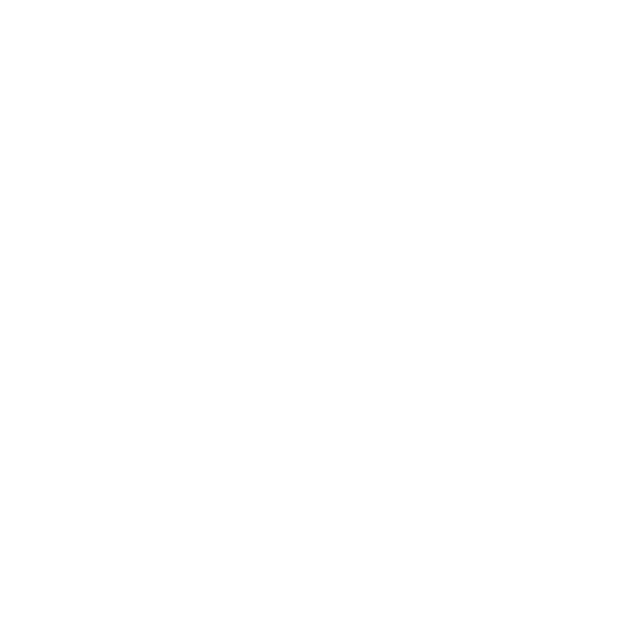
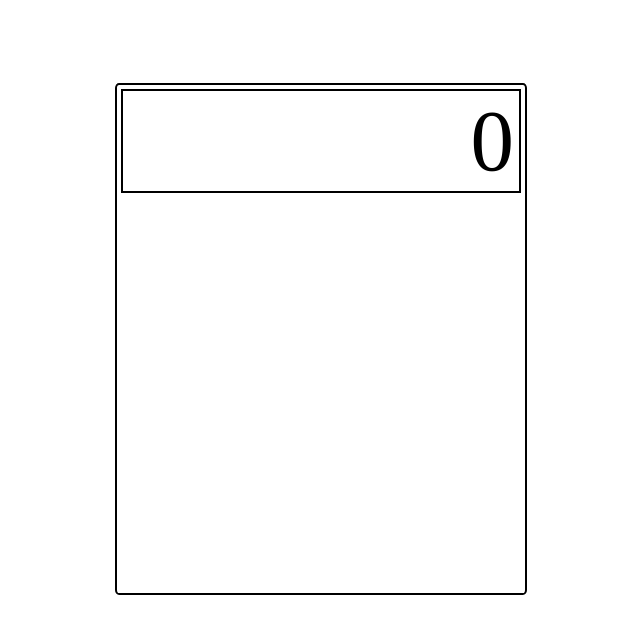
Before and after one commit to ctaylor9107/odin-calculator, a plain HTML site: page index.html in a window 1280 px wide. Shown: the whole page, without its empty margins (319-959 px from the left). Drawn offline with Linux system fonts and the light colour scheme.

Commit message:
Create Calculator and Display outline
Created a simple outline for the overall calculator and the display for
the numbers and operators that will be input.

```diff
--- /dev/null
+++ b/calcCSS.css
@@ -0,0 +1,24 @@
+#calculator {
+    border: 2px solid black;
+    width: 400px;
+    height: 500px;
+    margin-top: 75px;
+    border-radius: 1%;
+    display: flex;
+    justify-content: center;
+    padding: 4px;
+}
+
+#display {
+    border: 2px solid black;
+    width: 398px;
+    height: 100px;
+    text-align: end;
+    font-size: 2.3cm;
+    padding-right: 5px;
+}
+
+#container {
+    display: flex;
+    justify-content: center;
+}
--- a/index.html
+++ b/index.html
@@ -6,8 +6,20 @@
     <title>Calculator</title>
 
     <script src="calcJavascript.js"></script>
+    <link rel="stylesheet" href="calcCSS.css">
 </head>
 <body>
 
+    <div id="container">
+        <div id="calculator">
+            <div id="display">0</div>
+
+
+
+
+        </div>
+    </div>
+
+
 </body>
 </html>
```
